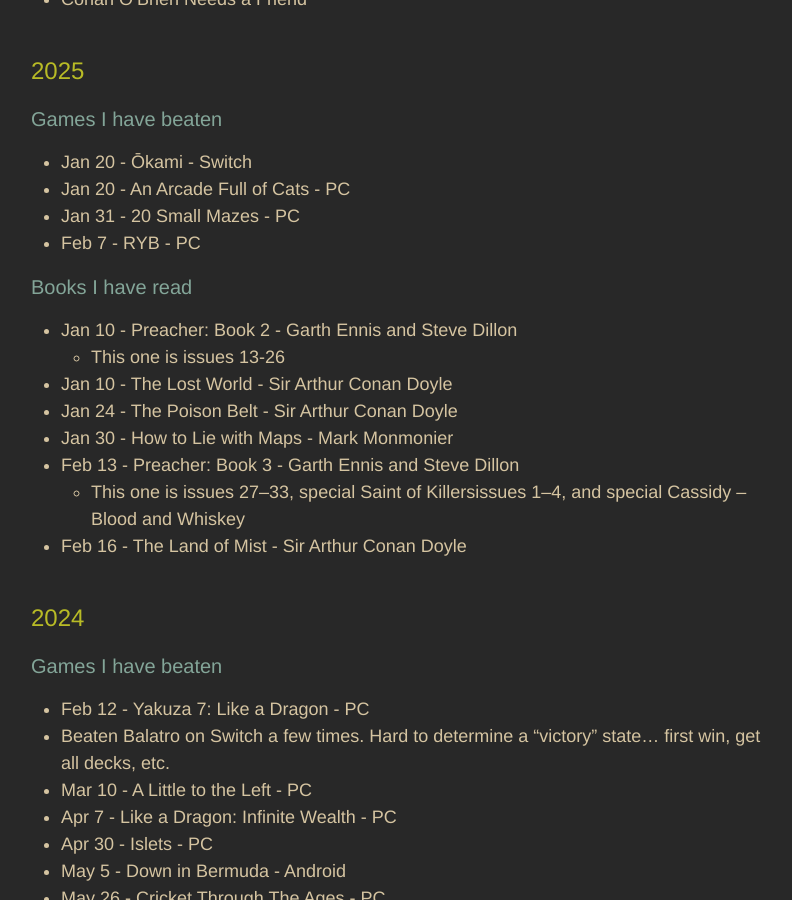
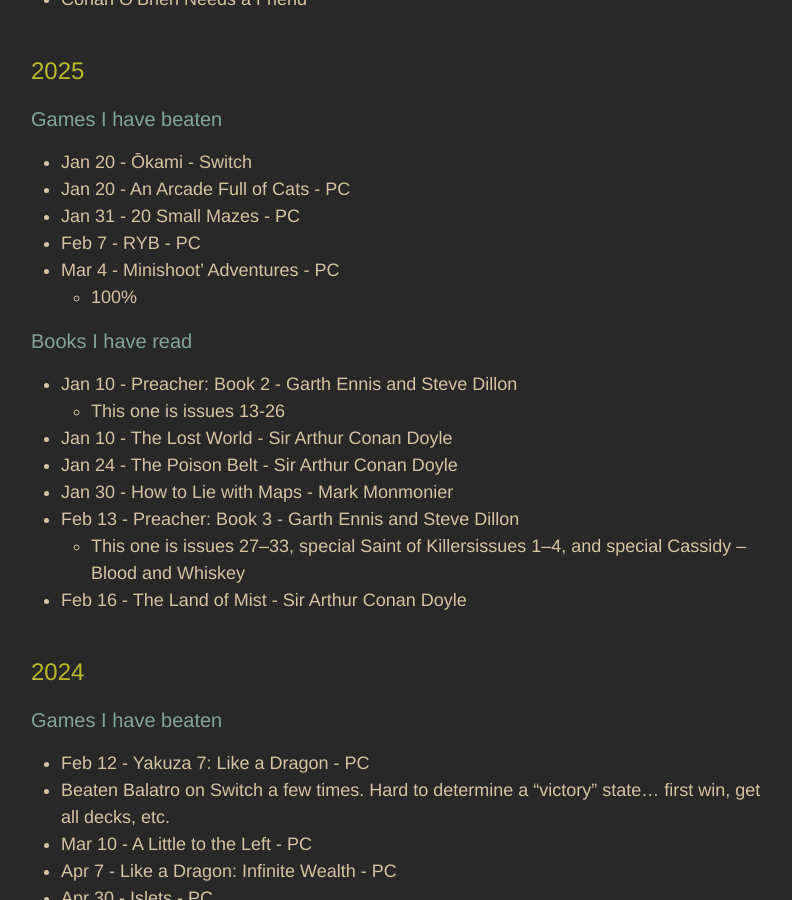
Before and after one commit to adkinsrs/sadkins_site, a Jekyll site: the page built from misc.md, in a window 1280 px wide and 900 px high, scrolled down 464 px. Shown: the whole window, without its empty margins (239-1031 px from the left). Built offline with Jekyll 4.4.1, drawn with Linux system fonts in a browser that asks for light colours.

Commit message:
beat a game

```diff
--- a/misc.md
+++ b/misc.md
@@ -24,6 +24,8 @@
 * Jan 20 - An Arcade Full of Cats - PC
 * Jan 31 - 20 Small Mazes - PC
 * Feb 7 - RYB - PC
+* Mar 4 - Minishoot' Adventures - PC
+  * 100%
 
 ### Books I have read
 
```
